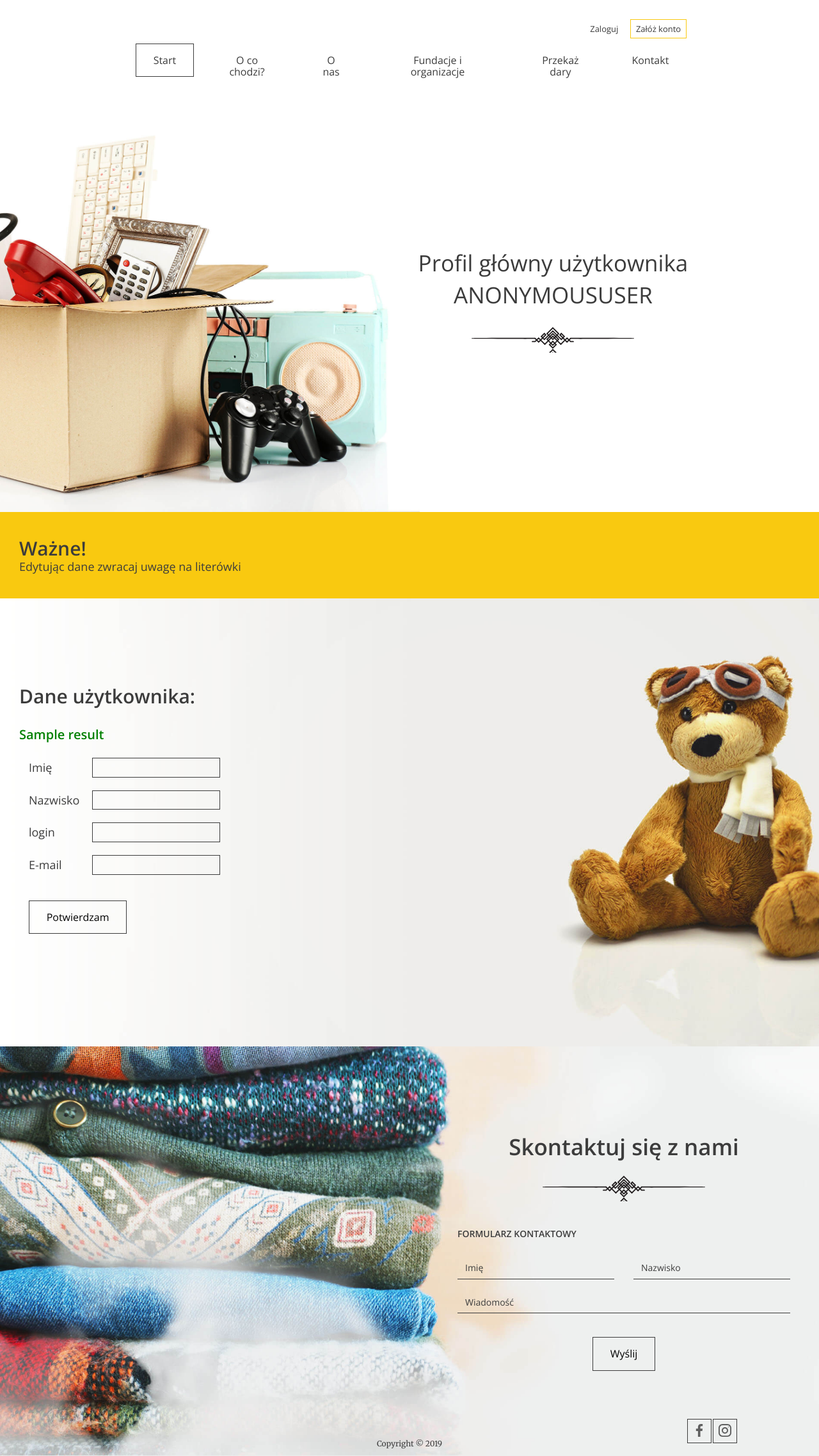
After one commit to LaskiKa/Oddam-w-dobre-r-ce, a Django app: template project/templates/user-edit-form.html in a window 1280 px wide. The commit adds this page. Shown: the whole page at 64% size. Run offline with Django 4.2, Linux system fonts and the light colour scheme; the template is opened without the code that fills it: most values are stand-ins (such as "Sample title", 1, 10 or a date in 2020).

Commit message:
Feature-9 User profile view

```diff
--- a/project/project/urls.py
+++ b/project/project/urls.py
@@ -17,6 +17,7 @@ Including another URLconf
 from django.contrib import admin
 from django.urls import path
 from putingoodhands.views import LandingPageView, LoginView, RegisterView, AddDonation, MyLogoutView, DonationConfirmationView
+from putingoodhands.views import UserEditView
 
 urlpatterns = [
     path('admin/', admin.site.urls, name='admin'),
@@ -25,6 +26,7 @@ urlpatterns = [
     path('register/', RegisterView.as_view(), name='register'),
     path('adddonation/', AddDonation.as_view(), name='adddonation'),
     path('logout/', MyLogoutView.as_view(), name='logout'),
-    path('confirmation/', DonationConfirmationView.as_view(), name='confirmation')
+    path('confirmation/', DonationConfirmationView.as_view(), name='confirmation'),
+    path('useredit/', UserEditView.as_view(), name='useredit')
 
 ]
--- a/project/templates/index.html
+++ b/project/templates/index.html
@@ -21,7 +21,7 @@
               {% if user.is_superuser %}
               <li><a href="{% url 'admin:index' %}">Admin panel</a></li>
               {% endif %}
-              <li><a href="#">Profil</a></li>
+              <li><a href="{% url 'useredit' %}">Profil</a></li>
               <li><a href="#">Ustawienia</a></li>
               <li><a href="{% url 'landing-page' %}">Wyloguj</a></li>
             </ul>
--- /dev/null
+++ b/project/templates/user-edit-form.html
@@ -0,0 +1,75 @@
+{% extends "index.html" %}
+        {%block nav-actions-ul-1%}
+        {%endblock%}
+
+      {%block h1%}
+      <div class="slogan container container--90">
+        <div class="slogan--item">
+          <h1>
+            Profil główny użytkownika<br />
+            <span class="uppercase">{{user}}</span>
+
+          </h1>
+
+        </div>
+      </div>
+      {%endblock%}
+
+    {%block section-1%}
+    <section class="form--steps">
+      <div class="form--steps-instructions">
+        <div class="form--steps-container">
+          <h3>Ważne!</h3>
+          <p data-step="1" class="active">
+            Edytując dane zwracaj uwagę na literówki
+          </p>
+        </div>
+      </div>
+
+      <div class="form--steps-container">
+        <div class="form--steps-counter"></div>
+
+        <form action=""  method="POST">
+          {% csrf_token %}
+          <!-- STEP 1: class .active is switching steps -->
+          <div data-step="1" class="active">
+            <h3>Dane użytkownika:</h3>
+            <h1 style="color: green";> {{result}} </h1> <br />
+            <div class="form-section form-section--columns">
+              <div class="form-section--column">
+                <div class="form-group form-group--inline">
+                  <label> Imię <input type="text" name="username" value="{{user.first_name}}" /> </label>
+                </div>
+
+                <div class="form-group form-group--inline">
+                  <label> Nazwisko <input type="text" name="surname" value="{{user.last_name}}"/> </label>
+                </div>
+
+                <div class="form-group form-group--inline">
+                  <label> login <input type="text" name="login" value="{{user.username}}"/> </label>
+                </div>
+
+                <div class="form-group form-group--inline">
+                  <label> E-mail <input type="text" name="mail" value="{{ user.email }}"/> </label>
+                </div>
+
+              </div>
+            </div>
+
+
+            <div class="form-group form-group--buttons">
+              <input type="hidden" name="user" value="{{user.id}}">
+              <button type="submit" class="btn">Potwierdzam</button>
+            </div>
+          </div>
+          <!-- <button type="submit">Wyślij</button> -->
+        </form>
+      </div>
+    </section>
+{%endblock%}
+{%block section-2%}{%endblock%}
+{%block section-about-us%}{%endblock%}
+{%block section-help%}{%endblock%}
+
+  </body>
+</html>
```
Also changed, not shown: project/putingoodhands/views.py (+21 -0 lines).
